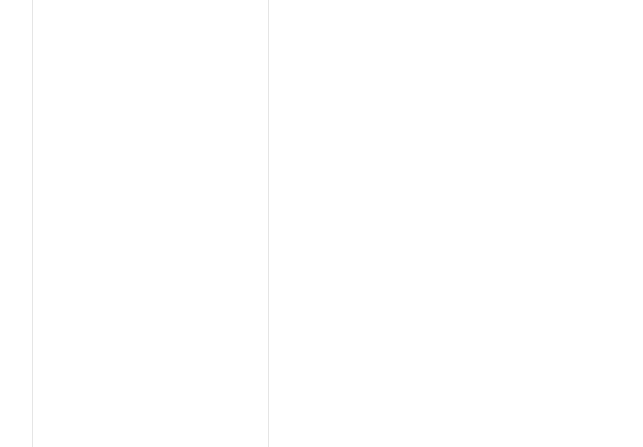
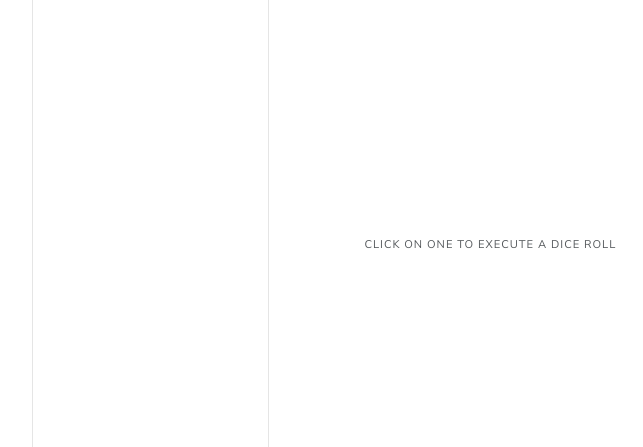
Before and after one commit to moodyRahman/chest, a Flask app: template app/templates/roller.html in a window 1280 px wide. Shown: the part 720-1167 px from the top of the page, without its empty margins (53-696 px from the left). Run offline with Flask 2, Linux system fonts and the light colour scheme; the template is opened without the code that fills it, so the values that code supplies are empty; some libraries are stand-ins or nearby versions.

Commit message:
help text

```diff
--- a/app/templates/roller.html
+++ b/app/templates/roller.html
@@ -55,6 +55,7 @@
 <div class="grid-container">
 	<div class="current-rollers">
 		<div class="container">
+			<small>CLICK ON ONE TO EXECUTE A DICE ROLL</small>
 			<div class="row">
 
 				<div class="col">
```
